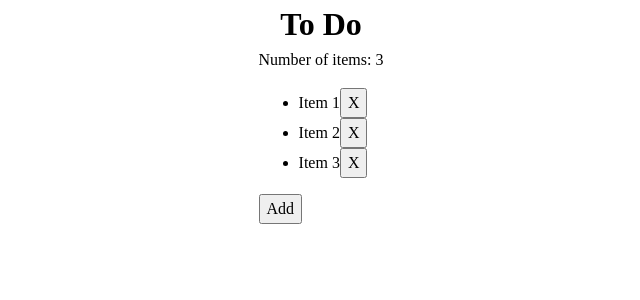
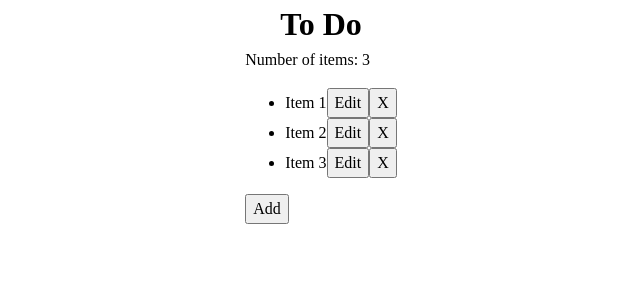
Before and after one commit to a-savva/To-Do-app-with-Hooks, a React (Vite) app: page / in a window 1280 px wide. Shown: the top 300 px of the page, without its empty margins (319-959 px from the left). Built offline with nearby package versions, Linux system fonts and the light colour scheme.

Commit message:
edit mode

```diff
--- a/src/App.jsx
+++ b/src/App.jsx
@@ -33,6 +33,16 @@ export default function App(props) {
   function handleCloseClick() {
     setShowNewItem(false);
     setTimeout(() => addBtnRef.current.focus());
+  }
+
+  function handleSaveChangesClick(item, newItem) {
+    const { id } = item;
+    const itemToUpdate = items.filter((item) => item.id === id)[0];
+    const itemToUpdateObj = { ...itemToUpdate, content: newItem };
+    const itemsUpdated = items.map((item) =>
+      item.id === id ? itemToUpdateObj : item
+    );
+    setItems(itemsUpdated);
   }
 
   function handleAddItemClick(e) {
@@ -75,7 +85,11 @@ export default function App(props) {
         <div className="todos__number-of-items">
           Number of items: {items.length}
         </div>
-        <TodoList items={items} handleDeleteItemClick={handleDeleteItemClick} />
+        <TodoList
+          items={items}
+          handleDeleteItemClick={handleDeleteItemClick}
+          handleSaveChangesClick={handleSaveChangesClick}
+        />
         {!showNewItem && (
           <div className="todos_add-item-btn">
             <button onClick={handleAddClick} ref={addBtnRef}>
--- a/src/components/Todo/Todo.jsx
+++ b/src/components/Todo/Todo.jsx
@@ -1,9 +1,57 @@
-import React from "react";
+import React, { useState, useRef } from "react";
 
-export default function Todo({ item, handleDeleteItemClick }) {
+export default function Todo({
+  item,
+  handleDeleteItemClick,
+  handleSaveChangesClick,
+}) {
+  const [isEditing, setIsEditing] = useState(false);
+  const [newItem, setNewItem] = useState(item.content);
+  const editInputRef = useRef(null);
+  const editBtn = useRef(null);
+
+  function handleEditClick() {
+    setIsEditing(true);
+    setTimeout(() => editInputRef.current.focus(), 350);
+  }
+
+  function handleCancelClick() {
+    setIsEditing(false);
+    setNewItem(item.content);
+    setTimeout(() => editBtn.current.focus(), 350);
+  }
+
+  function handleSaveClick(item, newItem) {
+    setIsEditing(false);
+    handleSaveChangesClick(item, newItem);
+    setTimeout(() => editBtn.current.focus(), 350);
+  }
+
+  function editTodo() {
+    return (
+      <li>
+        <input
+          type="text"
+          value={newItem}
+          ref={editInputRef}
+          aria-label="Edit"
+          onChange={(e) => setNewItem(e.target.value)}
+        />
+        <button onClick={() => handleSaveClick(item, newItem)}>Save</button>
+        <button aria-label="Cancel" onClick={handleCancelClick}>
+          X
+        </button>
+      </li>
+    );
+  }
+
+  function showTodo() {
     return (
       <li id={item.id}>
         {item.content}
+        <button onClick={handleEditClick} ref={editBtn}>
+          Edit
+        </button>
         <button
           aria-label="Delete"
           onClick={() => handleDeleteItemClick(item.id)}
@@ -13,3 +61,6 @@ export default function Todo({ item, handleDeleteItemClick }) {
       </li>
     );
   }
+
+  return isEditing === false ? showTodo() : editTodo();
+}
--- a/src/components/TodoList.jsx
+++ b/src/components/TodoList.jsx
@@ -2,7 +2,11 @@ import React from "react";
 
 import Todo from "./Todo/Todo";
 
-export default function TodoList({ items, handleDeleteItemClick }) {
+export default function TodoList({
+  items,
+  handleDeleteItemClick,
+  handleSaveChangesClick,
+}) {
   return (
     <div className="todos_list">
       <ul>
@@ -11,6 +15,7 @@ export default function TodoList({ items, handleDeleteItemClick }) {
             item={item}
             key={item.id}
             handleDeleteItemClick={handleDeleteItemClick}
+            handleSaveChangesClick={handleSaveChangesClick}
           />
         ))}
       </ul>
```
Lines whose indentation alone changed are shown as unchanged.
